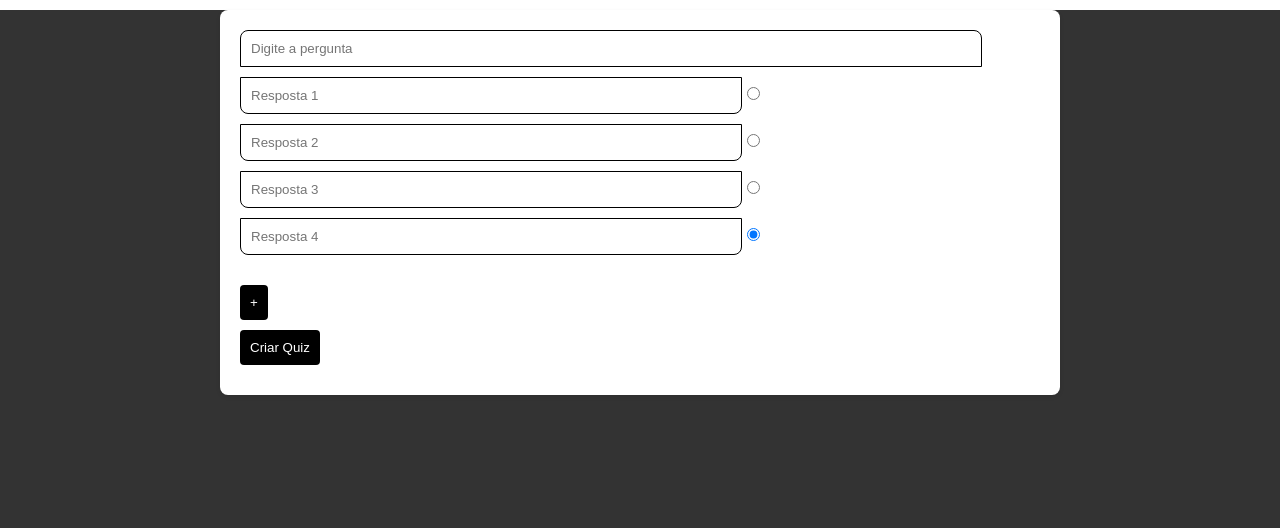
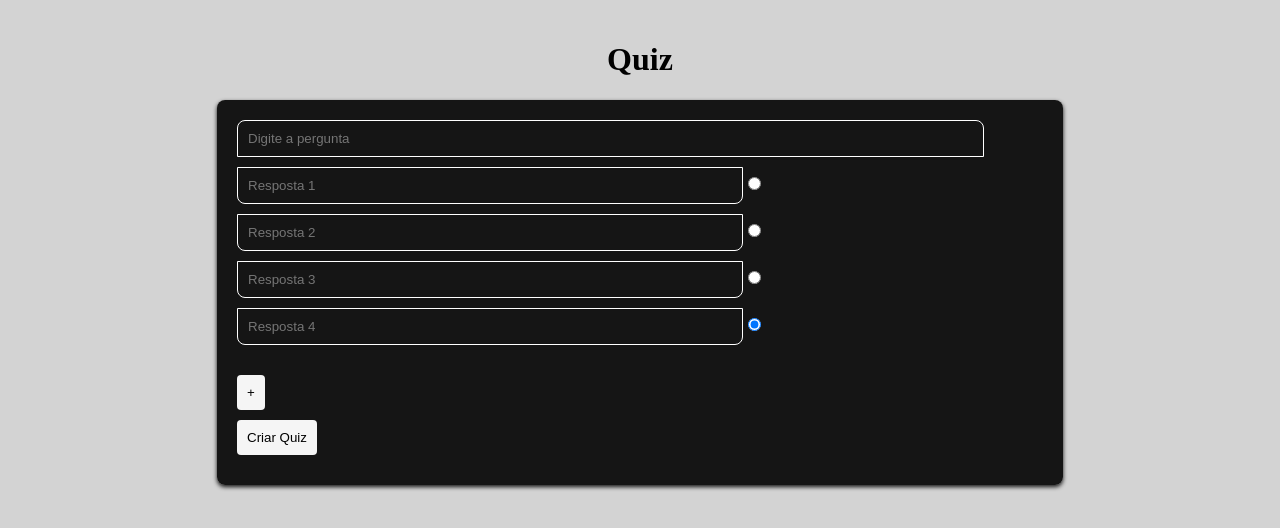
Before and after one commit to Gabrielzg1/frontend, a React (Create React App) app: page /createquiz in a window 1280 px wide. Shown: the top 528 px of the page. Built offline with nearby package versions, Linux system fonts and the light colour scheme.

Commit message:
QuizCss
.

```diff
--- a/src/pages/CreateQuizPage/index.jsx
+++ b/src/pages/CreateQuizPage/index.jsx
@@ -63,6 +63,7 @@ const QuizCreationPage = () => {
 
   return (
     <div className="quiz-body">
+      <h1 className="titulo-quiz">Quiz</h1>
       <div className="quiz-container">
         {questions.map((question, questionIndex) => (
           <div className="question" key={questionIndex}>
--- a/src/pages/CreateQuizPage/styles.css
+++ b/src/pages/CreateQuizPage/styles.css
@@ -1,16 +1,22 @@
 .quiz-body{
-  background-color: #333;
+  background: lightgrey;
+  background-size: cover;
   height: 1000vh;
   margin: 0;
-  padding: 0;
+  padding: 20px 20px;
+  font-family: 'Times New Roman', Times, serif;
+}
+
+.titulo-quiz{
+    text-align: center;
 }
 .quiz-container {
-    background-color: white;
-    color: black;
+    background-color: rgba(0,0,0,.9);
+    color: white;
     padding: 20px;
     border-radius: 8px;
-    box-shadow: 0 2px 4px rgba(0, 0, 0, 0.1);
-    max-width: 800px;
+    box-shadow: 0 2px 4px rgba(0,0,0,.9);
+    max-width: 65%;
     margin: 10px auto ;
   }
 
@@ -22,7 +28,9 @@
     width: 90%;
     padding: 10px;
     margin-bottom: 10px;
-    border: 1px solid black;
+    color:white;
+    background-color: transparent;
+    border: 1px solid rgb(255, 255, 255);
     border-radius: 8px 8px 0 0;
   }
 
@@ -30,7 +38,9 @@
     width: 60%;
     padding: 10px;
     margin-bottom: 10px;
-    border: 1px solid black;
+    color:white;
+    background-color: transparent;
+    border: 1px solid rgb(255, 255, 255);
     border-radius: 0 0 8px 8px;
   }
 
@@ -47,8 +57,8 @@
   .add-button,
   .delete-button,
   .generate-json-button {
-    background-color: black;
-    color: white;
+    background-color: whitesmoke;
+    color: black;
     border: none;
     padding: 10px;
     margin-bottom: 10px;
@@ -59,5 +69,5 @@
   .add-button:hover,
   .delete-button:hover,
   .generate-json-button:hover {
-    background-color: #333;
+    background-color: rgb(170, 170, 170);
   }
```
